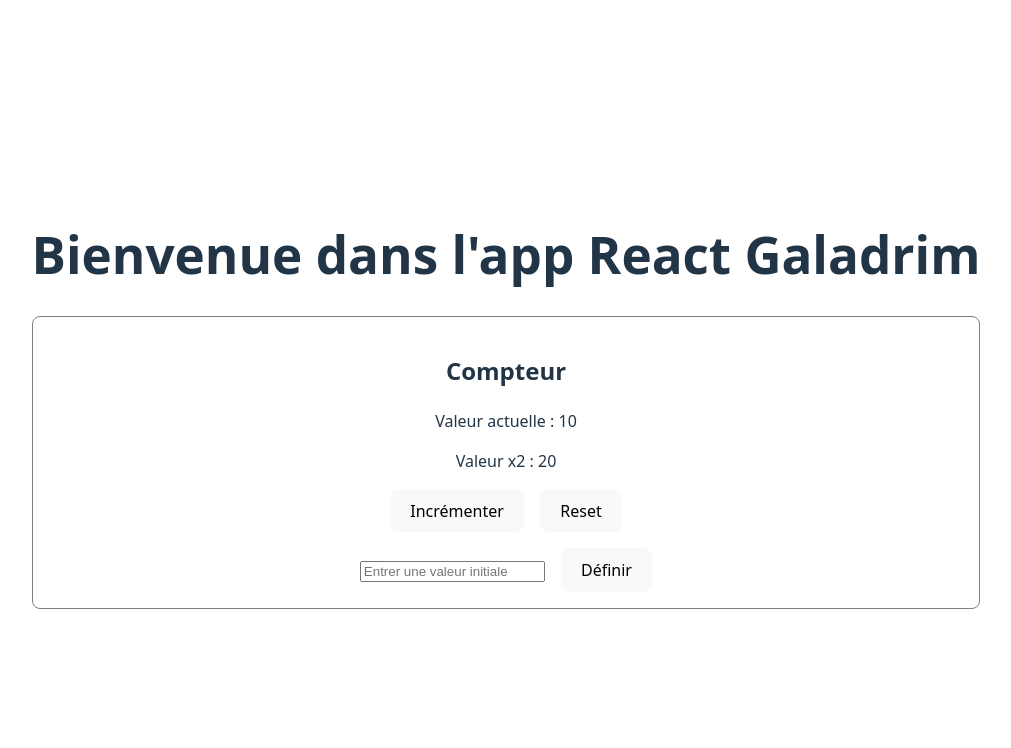
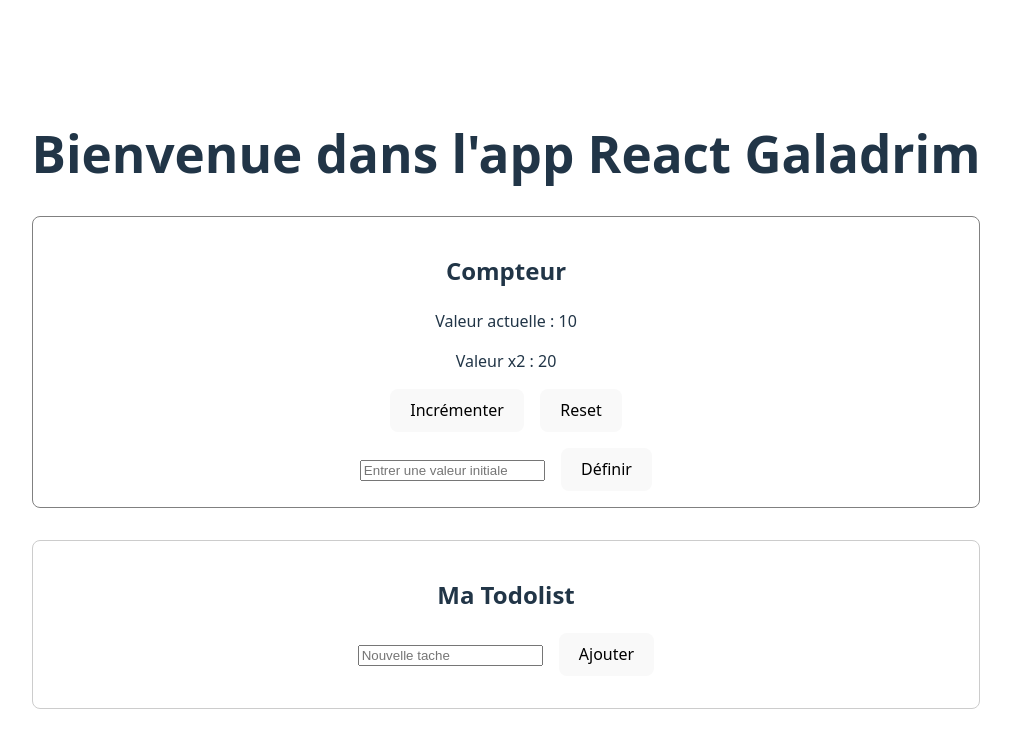
Before and after one commit to smaail-hennani/react-galadrim, a React (Vite) app: page / in a window 1280 px wide. Shown: the top 748 px of the page, without its empty margins (134-1145 px from the left). Built offline with nearby package versions, Linux system fonts and the light colour scheme.

Commit message:
feat: ajout du composant TodoList et suppression des tâches

```diff
--- a/src/App.jsx
+++ b/src/App.jsx
@@ -1,6 +1,7 @@
 import { useState } from 'react'
 import './App.css'
 import Counter from './components/Counter'
+import TodoList from './components/TodoList'
 
 function App() {
   const [count, setCount] = useState(0)
@@ -10,6 +11,7 @@ function App() {
       <div>
         <h1>Bienvenue dans l'app React Galadrim</h1>
         <Counter initial={10} />
+        <TodoList />
       </div>
     </>
   )
--- /dev/null
+++ b/src/components/TodoList.tsx
@@ -0,0 +1,42 @@
+import React, { useState } from 'react';
+
+function TodoList() {
+    const [tasks, setTasks] = useState<string[]>([]);
+    const [input, setInput] = useState<string>("");
+
+    const addTask = () => {
+        if (input.trim() !== "") {
+            setTasks([...tasks, input.trim()]);
+            setInput("");
+        }
+    };
+
+    const removeTask = (index: number) => {
+        setTasks(tasks.filter((_, i) => i !== index))
+    };
+
+    return (
+        <div style={{ marginTop: '2rem', padding: '1rem', border: '1px solid #ccc', borderRadius: 8 }}>
+            <h2>Ma Todolist</h2>
+
+            <input
+                type="text"
+                placeholder="Nouvelle tache"
+                value={input}
+                onChange={(e) => setInput(e.target.value)}
+            />
+            <button onClick={addTask} style={{ marginLeft: '1rem' }}>Ajouter</button>
+
+            <ul style={{ marginTop: '1rem' }}>
+                {tasks.map((task, index) => (
+                    <li key={index}>
+                        {task}
+                        <button onClick={() => removeTask(index)} style={{ marginLeft: '1rem' }}>Supprimer</button>
+                    </li>
+                ))}
+            </ul>
+        </div>
+    )
+}
+
+export default TodoList;
```
